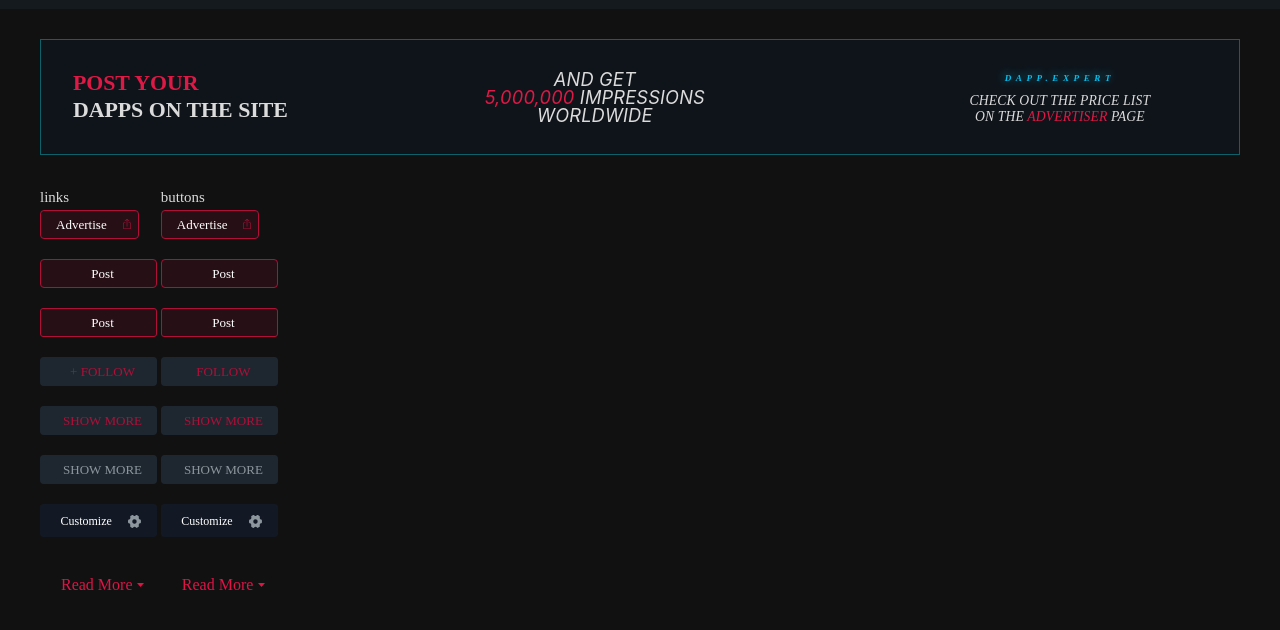
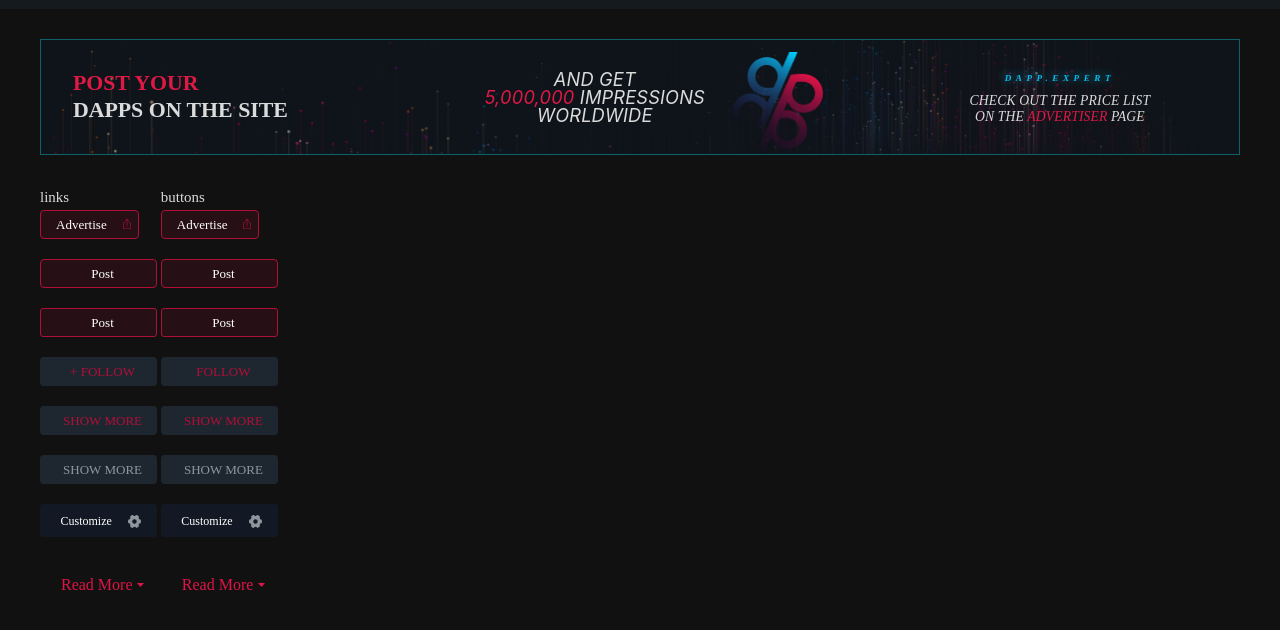
Before and after one commit to aumutf/dappVerstThd, a website: page src/index.html in a window 1280 px wide. Shown: the part 137-767 px from the top of the page. Drawn offline with nearby package versions, Linux system fonts and the light colour scheme; files that its build step writes are made by us from their sources; files whose address does not match are found by name; a web font is replaced by a local one.

Commit message:
bannerbg

```diff
--- a/src/scss/component/banner.sass
+++ b/src/scss/component/banner.sass
@@ -17,7 +17,7 @@
       +adaptiv-valueN("padding-left", 35, 35)
       +adaptiv-valueN("padding-right", 35, 35)
       background-color: #0f141a
-      background-image: url(../img/exchange_banner_bg.png)
+      background-image: url(../img/banner_bg.png)
       background-size: cover
       background-repeat: no-repeat
       text-transform: uppercase
@@ -58,7 +58,7 @@
          +adaptiv-valueN("width", 114, 114)
          +adaptiv-valueN("height", 114, 114)
          height: 114px
-         background-image: url(../img/exchange_banner_logo.png)
+         background-image: url(../img/banner_logo.png)
          background-size: contain
          background-repeat: no-repeat
          top: -20px
```
Also changed, not shown: src/img/banner_bg.png (added), src/img/banner_logo.png (added).
